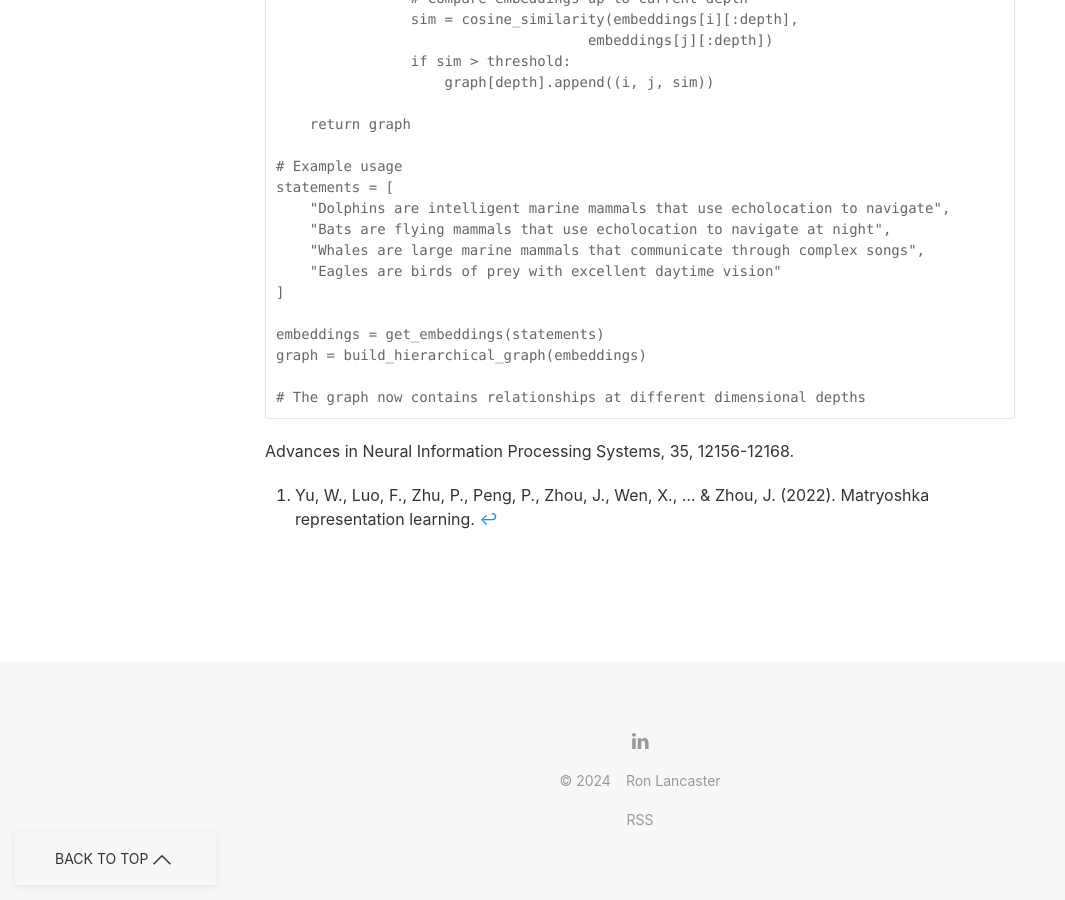
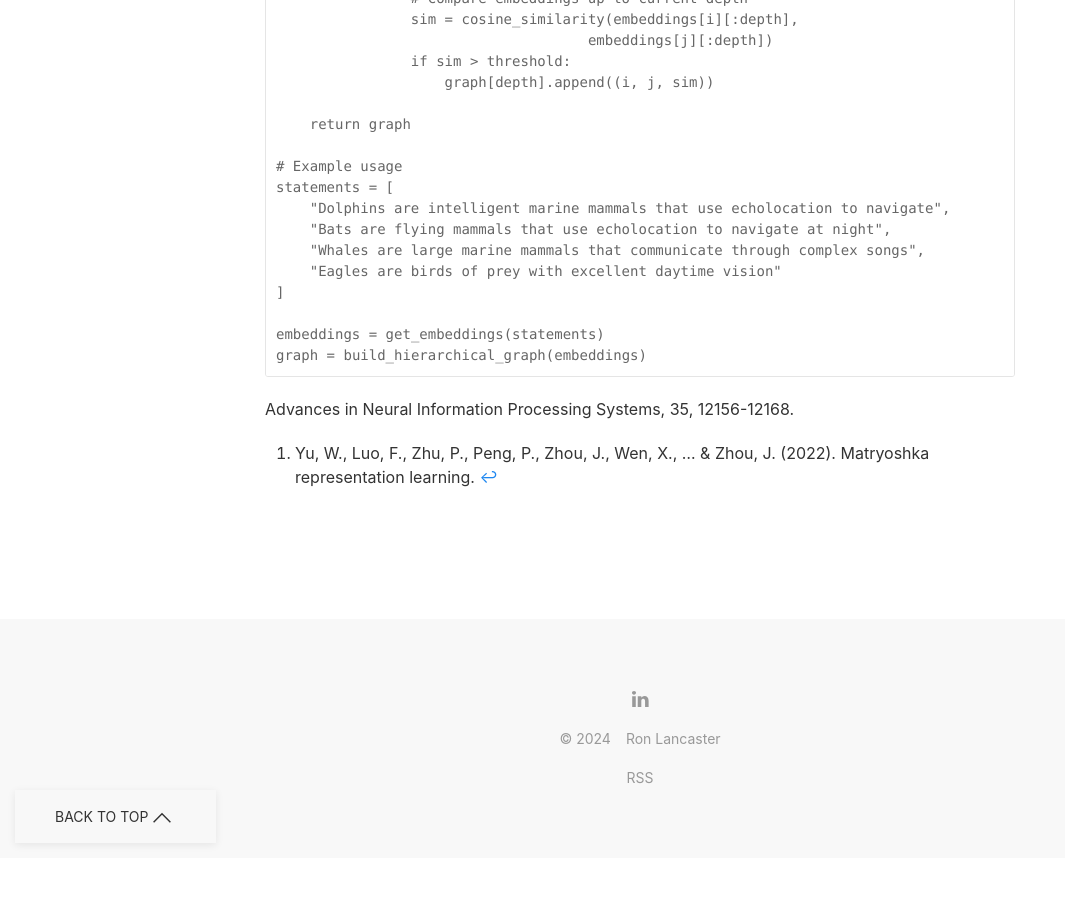
Before and after one commit to nyvyn/nyvyn.github.io, a Jekyll site: the page built from _notes/2024-12-24-graph-embeddings.markdown, in a window 1280 px wide and 900 px high, scrolled down 2241 px. Shown: the whole window, without its empty margins (0-1065 px from the left). Built offline with Jekyll 4.4.1, drawn with Linux system fonts in a browser that asks for light colours; after the commit the page ends 3099 px from its top, so only the background shows below that.

Commit message:
docs: Remove unnecessary comment in graph embeddings code example

````diff
--- a/_notes/2024-12-24-graph-embeddings.markdown
+++ b/_notes/2024-12-24-graph-embeddings.markdown
@@ -99,8 +99,6 @@ statements = [
 
 embeddings = get_embeddings(statements)
 graph = build_hierarchical_graph(embeddings)
-
-# The graph now contains relationships at different dimensional depths
 ```
 
 [^1]: Yu, W., Luo, F., Zhu, P., Peng, P., Zhou, J., Wen, X., ... & Zhou, J. (2022). Matryoshka representation learning.
````
